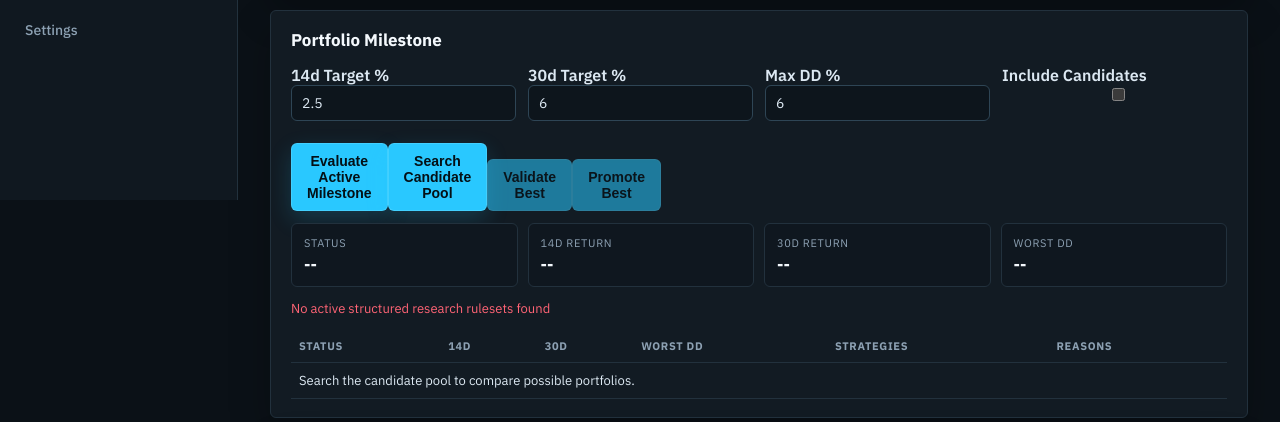
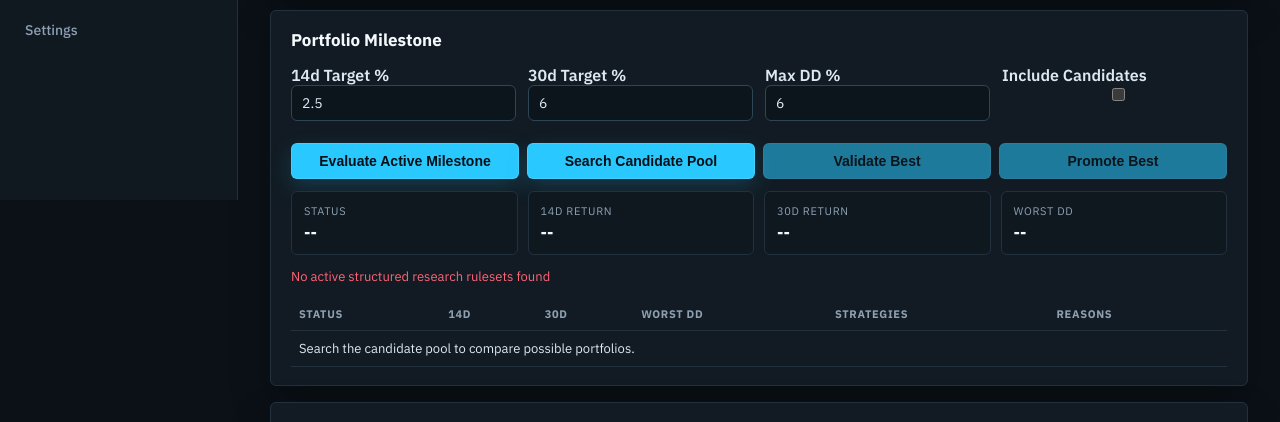
Before and after one commit to ColdBomb1/WeldonTradeNeo, a FastAPI app: page /portfolio-backtest in a window 1280 px wide. Shown: the part 600-1022 px from the top of the page. Run offline with FastAPI, Linux system fonts and the light colour scheme; data that the repository does not hold is empty; some libraries are stand-ins or nearby versions.

Commit message:
Fix portfolio milestone action wrapping

```diff
--- a/static/app.css
+++ b/static/app.css
@@ -216,6 +216,18 @@
 .button-wrap {
   display: flex;
   align-items: end;
+  gap: 8px;
+  flex-wrap: wrap;
+  min-width: 0;
+}
+
+.milestone-actions {
+  grid-column: 1 / -1;
+  align-items: stretch;
+}
+
+.milestone-actions button {
+  flex: 1 1 170px;
 }
 
 .chart-wrap {
--- a/templates/portfolio_backtest.html
+++ b/templates/portfolio_backtest.html
@@ -48,7 +48,7 @@
       <label>30d Target % <input type="number" id="target-long" min="0" max="100" step="0.1" value="6" /></label>
       <label>Max DD % <input type="number" id="target-dd" min="0.1" max="50" step="0.1" value="6" /></label>
       <label>Include Candidates <input type="checkbox" id="include-candidates" /></label>
-      <div class="button-wrap" style="align-self:flex-end">
+      <div class="button-wrap milestone-actions">
         <button type="button" id="milestone-btn">Evaluate Active Milestone</button>
         <button type="button" id="search-btn">Search Candidate Pool</button>
         <button type="button" id="validate-best-btn" disabled>Validate Best</button>
```
